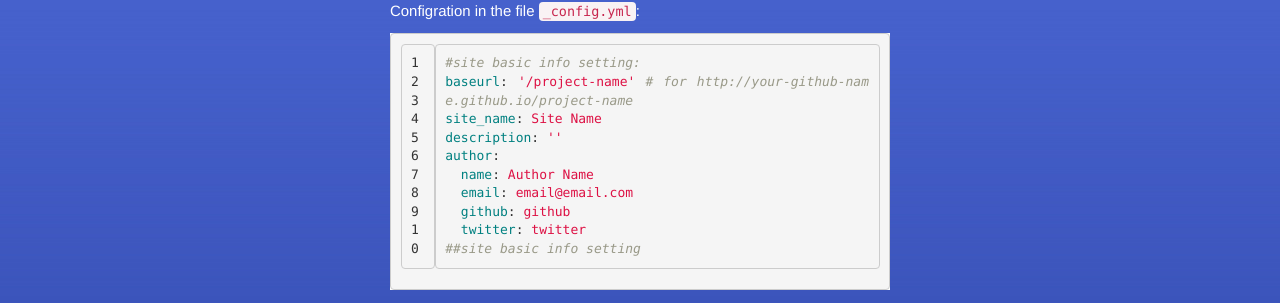
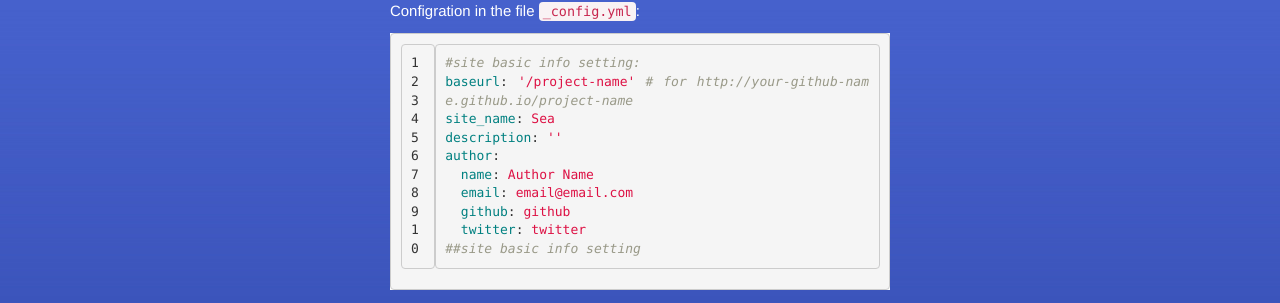
Before and after one commit to jekylltheme/sea, a Jekyll site: the page built from _posts/2013-12-22-hello-world.markdown, in a window 1280 px wide. Shown: the part 386-689 px from the top of the page. Built offline with Jekyll 4.4.1, drawn with Linux system fonts in a browser that asks for light colours; Markdown is read by kramdown in place of the engine named in the settings.

Commit message:
update post

```diff
--- a/_posts/2013-12-22-hello-world.markdown
+++ b/_posts/2013-12-22-hello-world.markdown
@@ -11,7 +11,7 @@ Configration in the file `_config.yml`:
 {% highlight yaml linenos %}
 #site basic info setting:
 baseurl: '/project-name' # for http://your-github-name.github.io/project-name
-site_name: Site Name
+site_name: Sea
 description: ''
 author:
   name: Author Name
```
